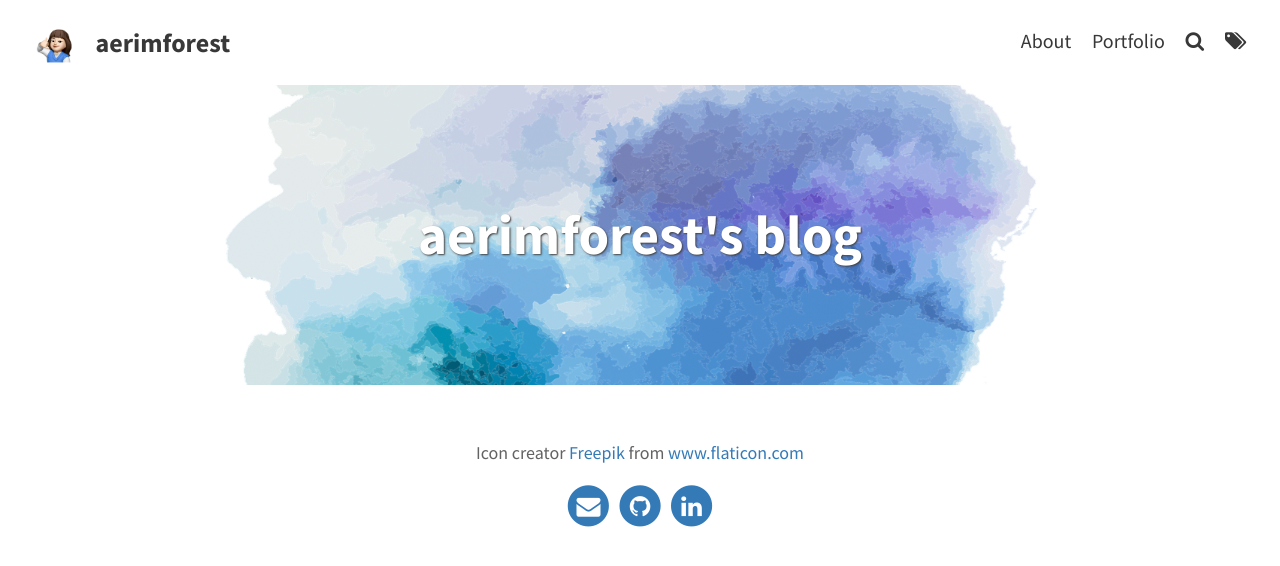
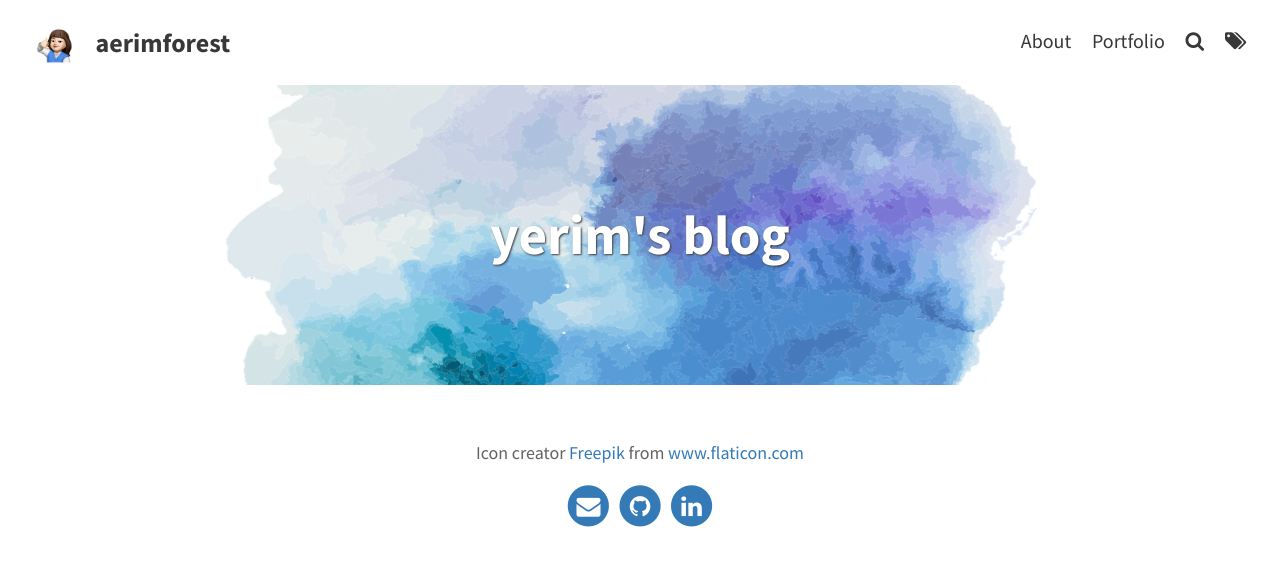
Before and after one commit to aerimforest/yenimm, a Jekyll site: the page built from index.markdown, in a window 1280 px wide. Shown: the top 566 px of the page. Built offline with Jekyll 4.4.1, drawn with Linux system fonts in a browser that asks for light colours; the list of posts is cut into pages by our own code.

Commit message:
favicon 수정

```diff
--- a/_config.yml
+++ b/_config.yml
@@ -6,10 +6,10 @@ url: "https://aerimforest.github.io"
 title: aerimforest                                      # site's title
 description: "Developer's blog"                         # used by search engines
 avatar: assets/img/minoticon.png                        # Empty for no avatar in navbar
-favicon: assets/autumnTree1.ico                         # Icon displayed in the tab
+favicon: assets/6b09f0112.ico                           # Icon displayed in the tab
 
 # Header and footer text
-header_text: aerimforest's blog  # Change Blog header text
+header_text: yerim's blog  # Change Blog header text
 header_feature_image: assets/img/pexels/watercolor.png
 footer_text: >
   <div>Icon creator <a href="https://www.flaticon.com/kr/authors/freepik" title="Freepik">Freepik</a> from <a href="https://www.flaticon.com/kr/" title="Flaticon">www.flaticon.com</a></div>
```
